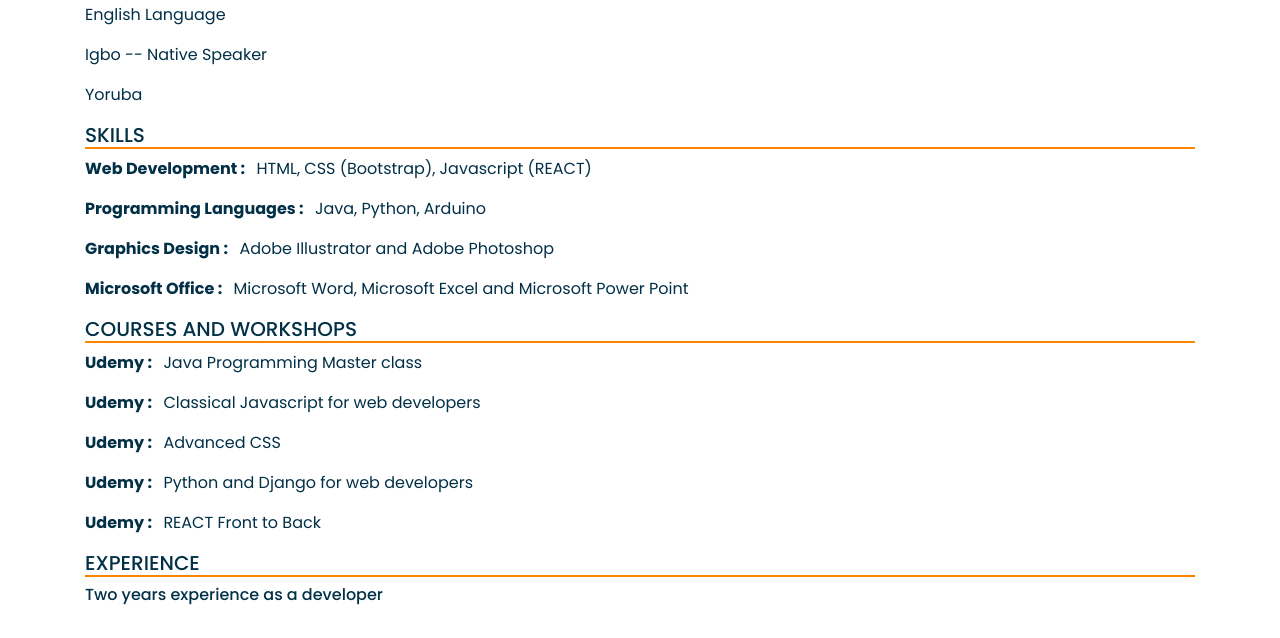
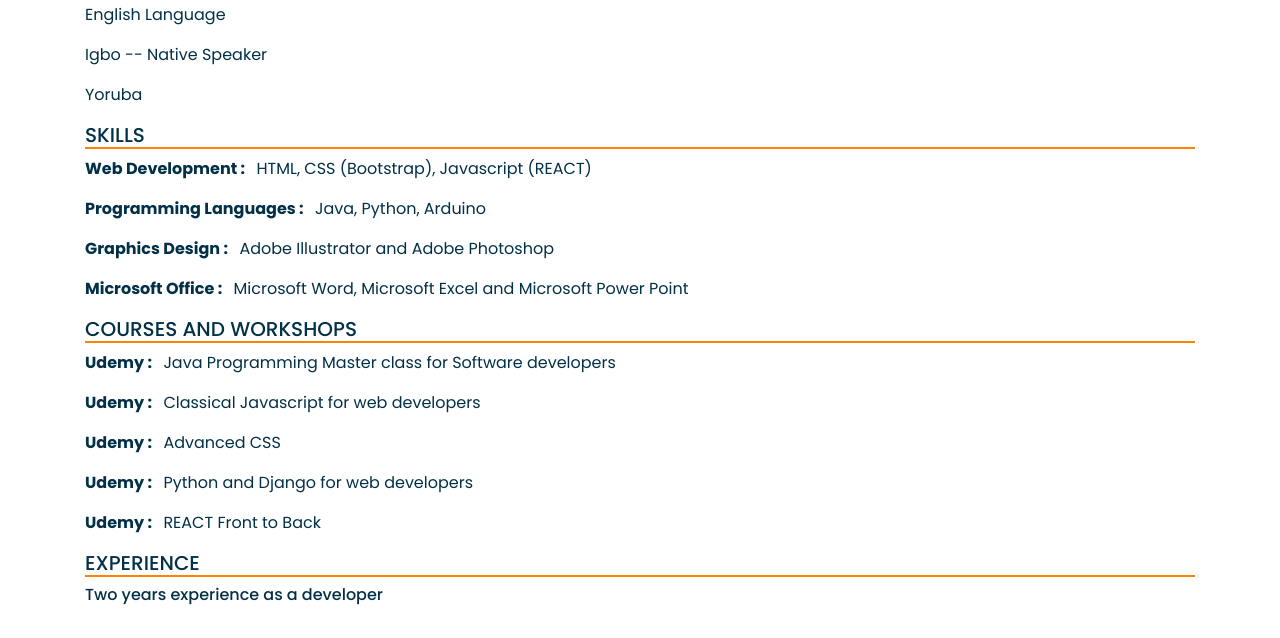
Before and after one commit to Franklin-raph/myOnlineCv, a plain HTML site: page index.html in a window 1280 px wide. Shown: the part 1141-1779 px from the top of the page. Drawn offline with Linux system fonts and the light colour scheme.

Commit message:
Completed the task

```diff
--- a/index.html
+++ b/index.html
@@ -85,7 +85,7 @@
                     <p><span class="mr-2">Microsoft Office : </span>Microsoft Word, Microsoft Excel and Microsoft Power Point</p>
 
                     <h5 id="sub_head">COURSES AND WORKSHOPS</h5>
-                    <p><span class="mr-2">Udemy : </span>Java Programming Master class</p>
+                    <p><span class="mr-2">Udemy : </span>Java Programming Master class for Software developers</p>
                     <p><span class="mr-2">Udemy : </span>Classical Javascript for web developers</p>
                     <p><span class="mr-2">Udemy : </span>Advanced CSS</p>
                     <p><span class="mr-2">Udemy : </span>Python and Django for web developers</p>
```
